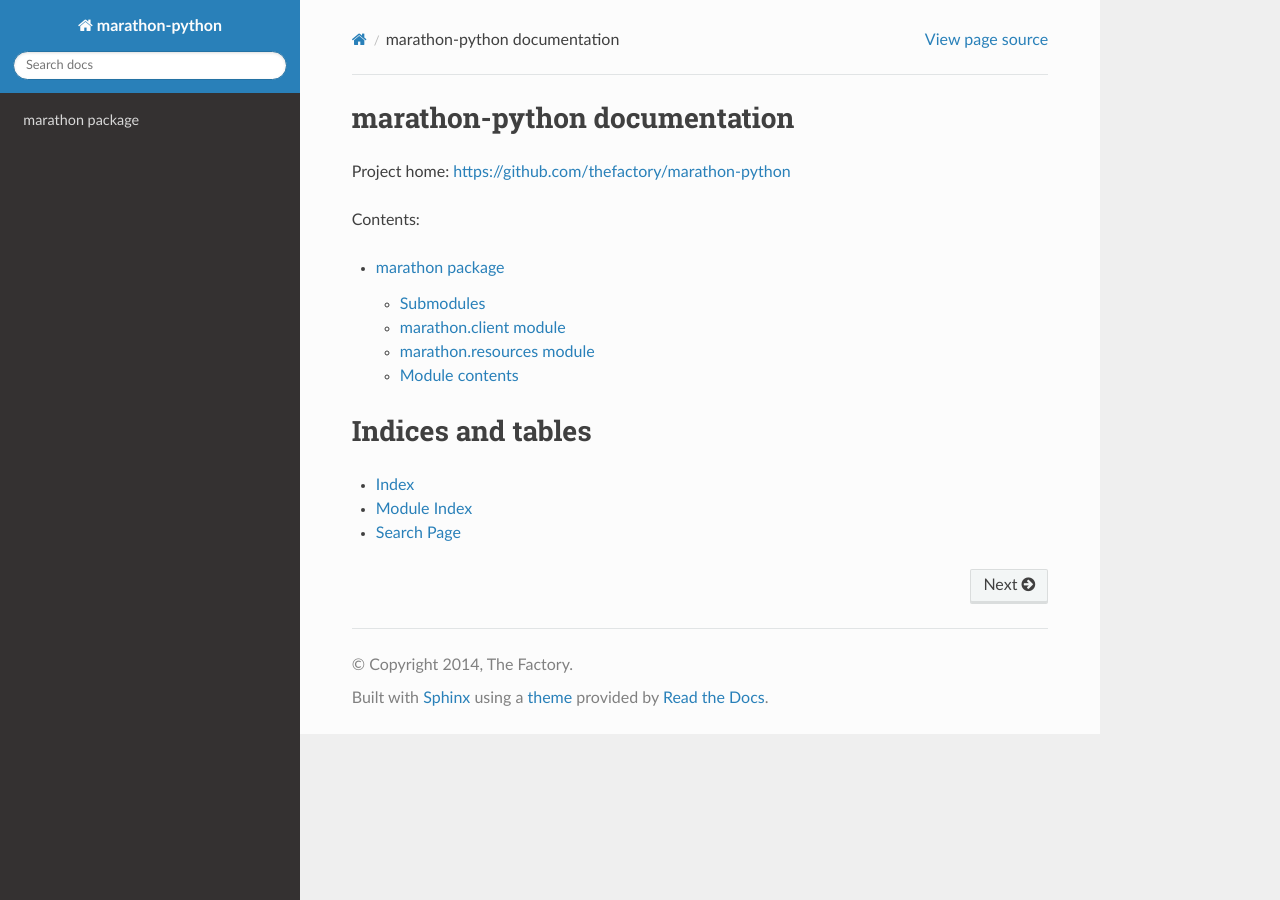
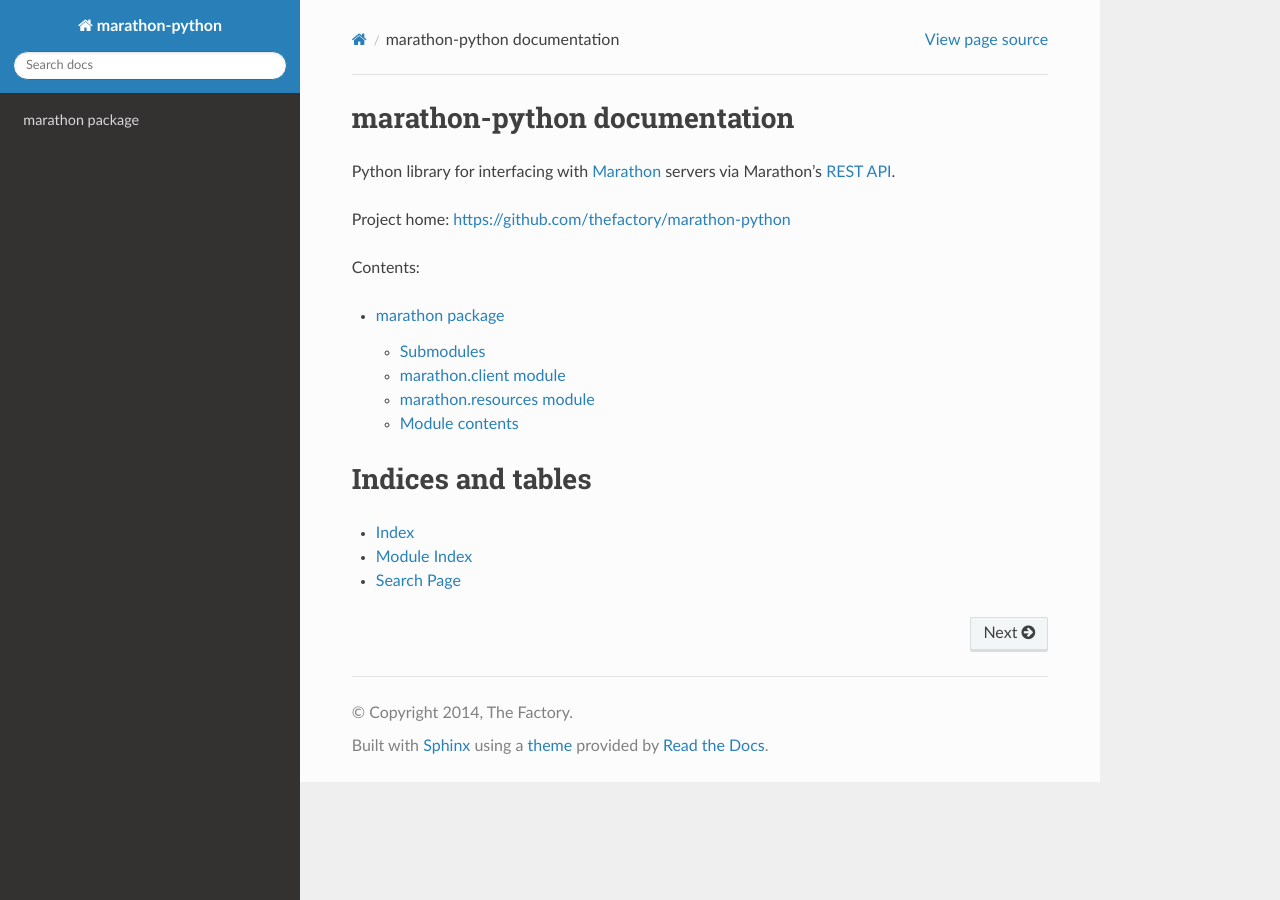
Before and after one commit to thefactory/marathon-python, a Sphinx documentation site: the page built from docs/index.rst, in a window 1280 px wide. Built offline with Sphinx 7.4.7 and the Read the Docs theme 2.0.0, drawn with Linux system fonts in a browser that asks for light colours.

Commit message:
Doc tweak; add gh-pages to gitignore

```diff
--- a/docs/index.rst
+++ b/docs/index.rst
@@ -5,6 +5,11 @@
 
 marathon-python documentation
 =============================
+
+Python library for interfacing with `Marathon`_ servers via Marathon's `REST API`_.
+
+.. _Marathon: https://github.com/mesosphere/marathon
+.. _REST API: https://github.com/mesosphere/marathon/blob/master/REST.md
 
 Project home: https://github.com/thefactory/marathon-python
 
```
Also changed, not shown: 1 other file.
